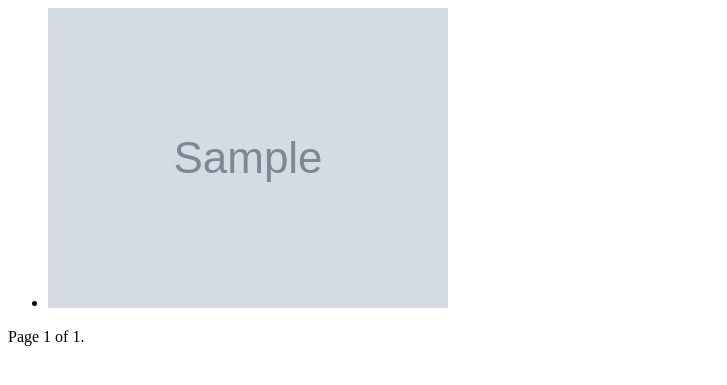
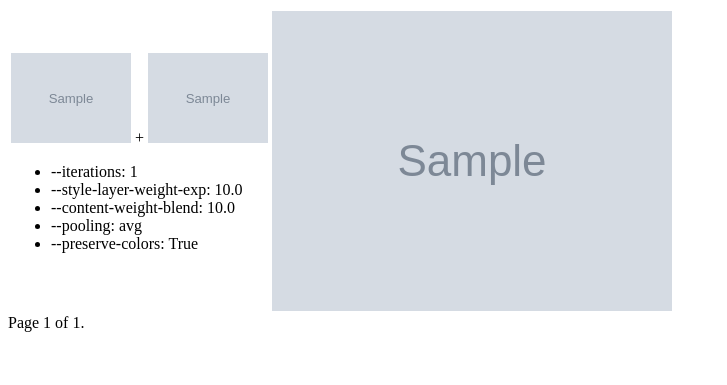
Before and after one commit to hektorbot/backend, a Django app: page /image_processor/ in a window 1280 px wide. Shown: the top 385 px of the page, without its empty margins (0-727 px from the left). Run offline with Django 3.2, Linux system fonts and the light colour scheme; tables that the repository leaves empty hold one stand-in row (values such as "Sample post"); grey boxes marked "Sample" are stand-in pictures.

Commit message:
feat: Show more info in images list

```diff
--- a/image_processor/templates/image_processor/list.html
+++ b/image_processor/templates/image_processor/list.html
@@ -1,10 +1,25 @@
-<ul>
+<table>
   {% for image in images %}
-  <li>
-    <img src="{{ image.neural_output_file.url }}" />
-  </li>
+  <tr>
+    <td class="info">
+      <div>
+        <img class="thumbnail" src="{{ image.input_file.url }}" /> +
+        <img class="thumbnail" src="{{ image.style_file.url }}" />
+      </div>
+      <ul>
+        <li>--iterations: {{ image.st_iterations }}</li>
+        <li>--style-layer-weight-exp: {{ image.st_style_layer_weight_exp }}</li>
+        <li>--content-weight-blend: {{ image.st_content_weight_blend }}</li>
+        <li>--pooling: {{ image.st_pooling }}</li>
+        <li>--preserve-colors: {{ image.st_preserve_colors }}</li>
+      </ul>
+    </td>
+    <td>
+      <img src="{{ image.neural_output_file.url }}" />
+    </td>
+  </tr>
   {% endfor %}
-</ul>
+</table>
 
 <div class="pagination">
   <span class="step-links">
@@ -23,3 +38,13 @@
     {% endif %}
   </span>
 </div>
+
+<style lang="css">
+  img {
+    max-width: 100%;
+  }
+  img.thumbnail {
+    max-width: 120px;
+    max-height: 120px;
+  }
+</style>
```
